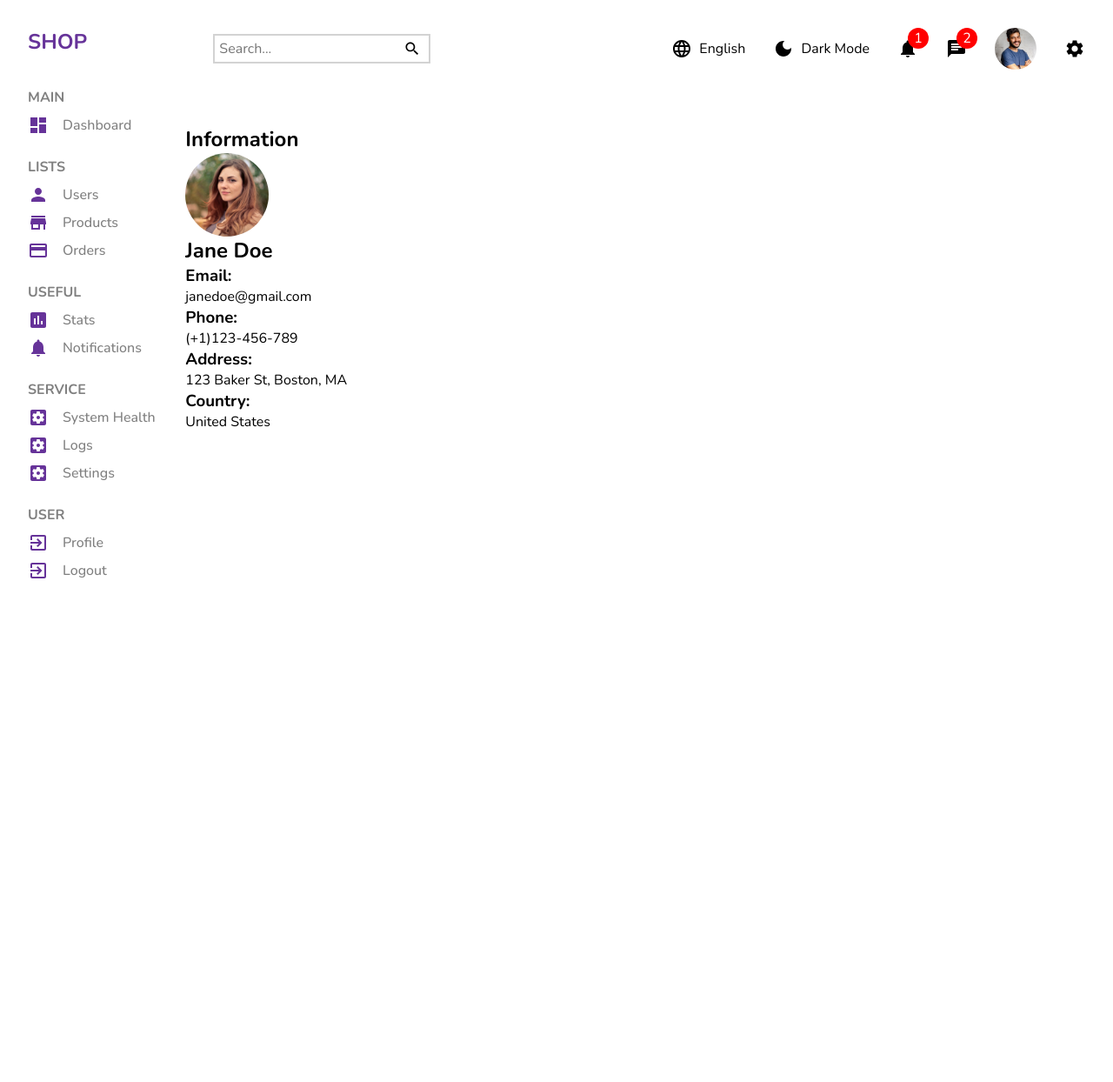
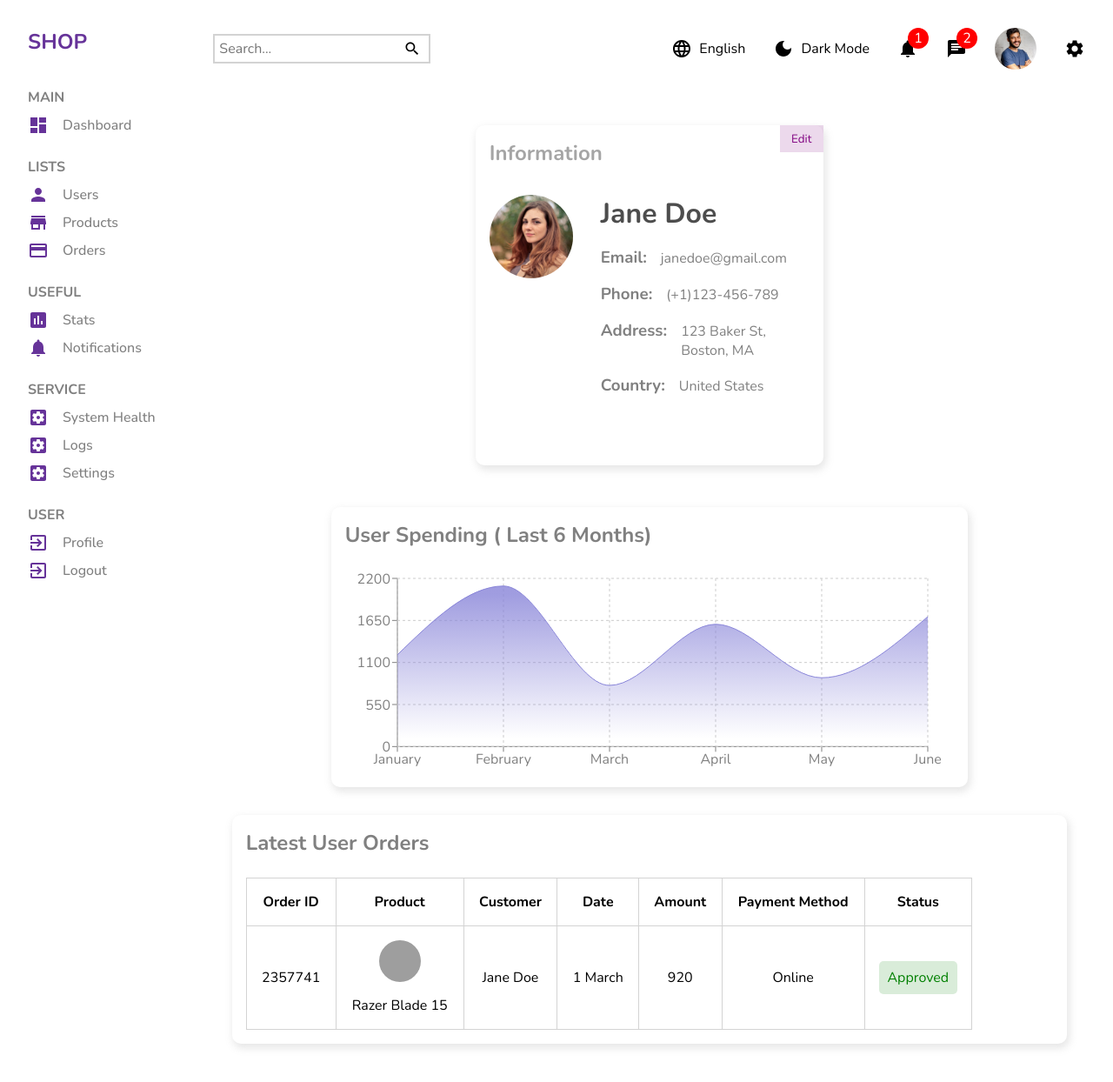
Before and after one commit to BrandonWu500/admin-dashboard, a React (Create React App) app: page /users/1 in a window 1280 px wide. Shown: the top 1244 px of the page at 87% size. Before the commit the page ends 800 px from the top, so only its background shows below. Built offline with nearby package versions, Linux system fonts and the light colour scheme; grey boxes are pictures that could not be loaded.

Commit message:
finish single user info page

```diff
--- a/src/components/basicTable/BasicTable.tsx
+++ b/src/components/basicTable/BasicTable.tsx
@@ -1,7 +1,32 @@
+import { useEffect, useState } from 'react';
 import { orders } from '../../data';
 import './basicTable.scss';
 
-const BasicTable = () => {
+interface User {
+  id: number;
+  product: string;
+  img: string;
+  customer: string;
+  date: string;
+  amount: number;
+  method: string;
+  status: string;
+}
+
+type BasicTableProps = {
+  user?: string;
+};
+
+const BasicTable = ({ user = 'all' }: BasicTableProps) => {
+  const [users, setUsers] = useState<User[]>([]);
+  useEffect(() => {
+    if (user === 'all') {
+      setUsers(orders);
+    } else {
+      const userOrders = orders.filter((order) => order.customer === user);
+      setUsers(userOrders);
+    }
+  }, [user]);
   return (
     <table className="basicTable">
       <thead>
@@ -16,8 +41,8 @@ const BasicTable = () => {
         </tr>
       </thead>
       <tbody>
-        {orders.map((order) => (
-          <tr>
+        {users.map((order) => (
+          <tr key={order.id}>
             <td>{order.id}</td>
             <td>
               <div className="flex">
--- /dev/null
+++ b/src/components/userCard/UserCard.tsx
@@ -0,0 +1,101 @@
+import { useEffect, useRef, useState } from 'react';
+import UserCardRow from '../userCardRow/UserCardRow';
+import './userCard.scss';
+
+export interface Info {
+  /* email?: string;
+  phone?: string;
+  address?: string;
+  country?: string; */
+  [key: string]: string;
+}
+
+export interface DictRefs {
+  [key: string]: HTMLInputElement | HTMLTextAreaElement;
+}
+
+const dummyUser: Info = {
+  email: 'janedoe@gmail.com',
+  phone: '(+1)123-456-789',
+  address: '123 Baker St, Boston, MA',
+  country: 'United States',
+};
+
+const UserCard = () => {
+  const [isEditing, setIsEditing] = useState<boolean>(false);
+  const [info, setInfo] = useState<Info>({});
+  const inputRefs = useRef<DictRefs>({});
+
+  useEffect(() => {
+    setInfo(dummyUser);
+    resetInfo();
+  }, []);
+
+  const handleSave = () => {
+    const obj: Info = { ...info };
+    Object.entries(inputRefs?.current).map(([key, val]) => {
+      if (val.value) {
+        obj[key] = val.value;
+      }
+    });
+    setInfo(obj);
+    setIsEditing(!isEditing);
+  };
+
+  const resetInfo = () => {
+    Object.entries(info).map(([key, val]) => {
+      if (inputRefs.current[key]?.value) {
+        inputRefs.current[key].value = val;
+      }
+    });
+    setIsEditing(false);
+  };
+  return (
+    <div className="userCard">
+      <section className="info shadow">
+        <button
+          className="edit accent"
+          onClick={() => setIsEditing(!isEditing)}
+        >
+          Edit
+        </button>
+        <div className="top">
+          <h2>Information</h2>
+        </div>
+        <div className="bot">
+          <img src="/images/people/2.jpg" alt="" className="profile-lg" />
+          <div className="text">
+            <h1>Jane Doe</h1>
+            {Object.entries(info).map(
+              ([infoKey, infoVal]: [string, string]) => (
+                <UserCardRow
+                  key={infoKey}
+                  isEditing={isEditing}
+                  inputRefs={inputRefs}
+                  infoKey={infoKey}
+                  infoVal={infoVal}
+                  setInfo={setInfo}
+                />
+              )
+            )}
+          </div>
+        </div>
+        <div className="btns">
+          <button
+            className={isEditing ? 'positive' : 'vis-hidden'}
+            onClick={handleSave}
+          >
+            Save
+          </button>
+          <button
+            className={isEditing ? 'negative' : 'vis-hidden'}
+            onClick={resetInfo}
+          >
+            Cancel
+          </button>
+        </div>
+      </section>
+    </div>
+  );
+};
+export default UserCard;
--- /dev/null
+++ b/src/components/userCard/userCard.scss
@@ -0,0 +1,57 @@
+@import '../../globalStyles/config';
+
+.info {
+  position: relative;
+  max-width: 400px;
+  padding: 1em;
+  color: $text-primary-color;
+
+  .edit {
+    position: absolute;
+    top: 0;
+    right: 0;
+    border: 0;
+    padding: 0.5em 1em;
+  }
+
+  .btns {
+    margin-top: 2em;
+    display: flex;
+    justify-content: flex-end;
+    gap: 1em;
+
+    button {
+      border: 0;
+      padding: 0.5em;
+    }
+  }
+
+  h1 {
+    font-size: 2rem;
+    color: darken($text-primary-color, 20%);
+  }
+
+  h2 {
+    opacity: 0.7;
+  }
+
+  .bot {
+    margin-top: 2em;
+    display: flex;
+    justify-content: center;
+    gap: 2em;
+  }
+
+  .text {
+    display: flex;
+    flex-direction: column;
+    gap: 1em;
+  }
+
+  .hidden {
+    display: none;
+  }
+  .vis-hidden {
+    visibility: hidden;
+  }
+}
--- /dev/null
+++ b/src/components/userCardRow/UserCardRow.tsx
@@ -0,0 +1,54 @@
+import './userCardRow.scss';
+import { DictRefs, Info } from '../userCard/UserCard';
+
+type UserCardRowProps = {
+  isEditing: boolean;
+  inputRefs: any;
+  infoKey: string;
+  infoVal: string;
+  setInfo: React.Dispatch<React.SetStateAction<Info>>;
+};
+
+const UserCardRow = ({
+  isEditing,
+  inputRefs,
+  infoKey,
+  infoVal,
+  setInfo,
+}: UserCardRowProps) => {
+  return (
+    <div className="userCardRow">
+      <h3>{infoKey}:</h3>
+      <div className="wrapper">
+        <span>{infoVal}</span>
+        {infoKey === 'address' ? (
+          <textarea
+            name=""
+            id=""
+            className={isEditing ? '' : 'hidden'}
+            ref={(ref) => (inputRefs.current[infoKey] = ref)}
+            defaultValue={infoVal}
+          ></textarea>
+        ) : (
+          <input
+            type="text"
+            name=""
+            id=""
+            className={isEditing ? '' : 'hidden'}
+            ref={(ref) => (inputRefs.current[infoKey] = ref)}
+            defaultValue={infoVal}
+          />
+        )}
+        {/* <input
+          type="text"
+          name=""
+          id=""
+          className={isEditing ? '' : 'hidden'}
+          ref={(ref) => (inputRefs.current[infoKey] = ref)}
+          defaultValue={infoVal}
+        /> */}
+      </div>
+    </div>
+  );
+};
+export default UserCardRow;
--- /dev/null
+++ b/src/components/userCardRow/userCardRow.scss
@@ -0,0 +1,21 @@
+.userCardRow {
+  h3 {
+    text-transform: capitalize;
+  }
+  display: flex;
+  align-items: baseline;
+  gap: 1em;
+
+  .wrapper {
+    position: relative;
+  }
+
+  input,
+  textarea {
+    position: absolute;
+    left: -3px;
+    right: 0;
+    top: 0;
+    bottom: 0;
+  }
+}
--- a/src/data.ts
+++ b/src/data.ts
@@ -56,7 +56,7 @@ export const orders = [
     id: 2357741,
     product: 'Razer Blade 15',
     img: 'https://m.media-amazon.com/images/I/71wF7YDIQkL._AC_UY327_FMwebp_QL65_.jpg',
-    customer: 'Jane Smith',
+    customer: 'Jane Doe',
     date: '1 March',
     amount: 920,
     method: 'Online',
--- a/src/globalStyles/_config.scss
+++ b/src/globalStyles/_config.scss
@@ -11,3 +11,12 @@ $text-accent-color: rebeccapurple;
   background-color: rgba($color, 0.15);
   color: $color;
 }
+
+// gap classes
+$gapamounts: (1, 2, 3, 4, 5);
+
+@each $gap in $gapamounts {
+  .g-#{$gap} {
+    gap: #{$gap}em !important;
+  }
+}
--- a/src/globalStyles/style.scss
+++ b/src/globalStyles/style.scss
@@ -3,6 +3,7 @@
 * {
   font-family: 'Nunito', sans-serif;
   margin: 0;
+  box-sizing: border-box;
 }
 
 ul {
@@ -72,6 +73,22 @@ a {
   object-fit: cover;
 }
 
+.shadow {
+  border-radius: 10px;
+  box-shadow: $box-shadow;
+}
+
+.tables {
+  padding: 1em;
+  box-shadow: $box-shadow;
+  border-radius: 10px;
+  width: 90%;
+  h2 {
+    color: $text-primary-color;
+    margin-bottom: 1em;
+  }
+}
+
 /* color classes */
 .positive {
   @include set-color($positive-color);
--- a/src/pages/home/home.scss
+++ b/src/pages/home/home.scss
@@ -5,15 +5,4 @@
     display: flex;
     gap: 1em;
   }
-
-  .tables {
-    padding: 1em;
-    box-shadow: $box-shadow;
-    border-radius: 10px;
-    width: 90%;
-    h2 {
-      color: $text-primary-color;
-      margin-bottom: 1em;
-    }
-  }
 }
--- a/src/pages/single/Single.tsx
+++ b/src/pages/single/Single.tsx
@@ -1,5 +1,8 @@
+import BasicTable from '../../components/basicTable/BasicTable';
+import Chart from '../../components/chart/Chart';
 import Sidebar from '../../components/sidebar/Sidebar';
 import Topbar from '../../components/topbar/Topbar';
+import UserCard from '../../components/userCard/UserCard';
 import './single.scss';
 
 const Single = () => {
@@ -10,32 +13,15 @@ const Single = () => {
       </div>
       <div className="right">
         <Topbar />
-        <section className="info">
-          <div className="top">
-            <h2>Information</h2>
-          </div>
-          <div className="bot">
-            <img src="/images/people/2.jpg" alt="" className="profile-lg" />
-            <div className="text">
-              <h1>Jane Doe</h1>
-              <div className="row">
-                <h3>Email:</h3>
-                <span>janedoe@gmail.com</span>
-              </div>
-              <div className="row">
-                <h3>Phone:</h3>
-                <span>(+1)123-456-789</span>
-              </div>
-              <div className="row">
-                <h3>Address:</h3>
-                <span>123 Baker St, Boston, MA</span>
-              </div>
-              <div className="row">
-                <h3>Country:</h3>
-                <span>United States</span>
-              </div>
-            </div>
-          </div>
+        <div className="flex flex-left g-3">
+          <UserCard />
+          <section className="charts">
+            <Chart aspect={3 / 1} title="User Spending ( Last 6 Months)" />
+          </section>
+        </div>
+        <section className="tables">
+          <h2>Latest User Orders</h2>
+          <BasicTable user="Jane Doe" />
         </section>
       </div>
     </div>
--- a/src/pages/single/single.scss
+++ b/src/pages/single/single.scss
@@ -0,0 +1,10 @@
+@media (max-width: 1600px) {
+  .single {
+    .flex {
+      flex-direction: column;
+    }
+    .tables {
+      margin: 0 auto;
+    }
+  }
+}
```
